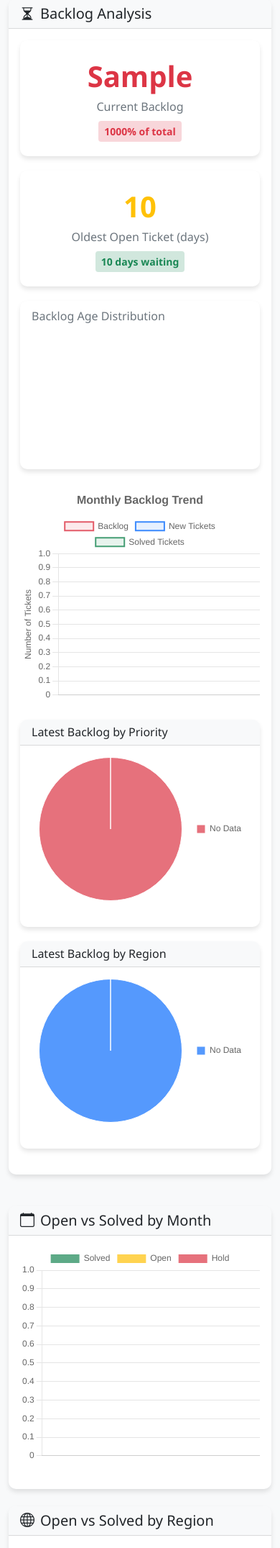
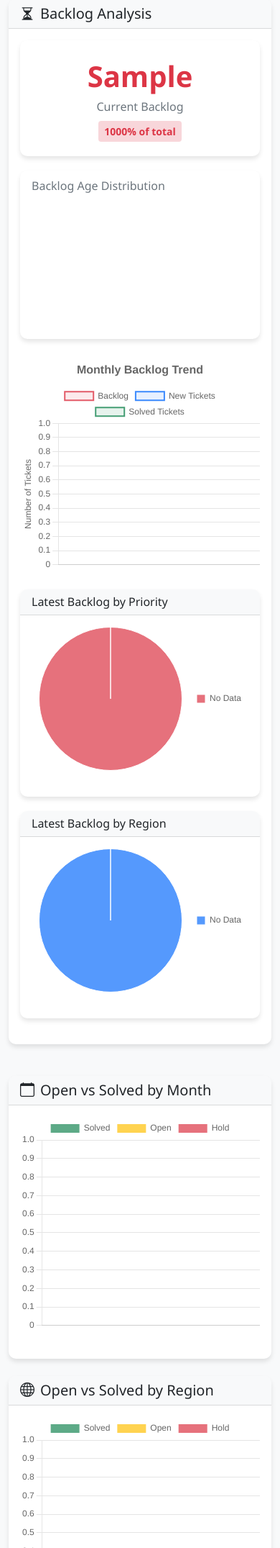
Before and after one commit to rahulbala1799/mc, a Flask app: template templates/ticket_overview.html in a window 390 px wide. Shown: the part 1449-3600 px from the top of the page at 72% size. Run offline with Flask 2, Linux system fonts and the light colour scheme; the template is opened without the code that fills it: most values are stand-ins (such as "Sample title", 1, 10 or a date in 2020); a map, chart or similar area stays blank; some libraries are stand-ins or nearby versions.

Commit message:
Remove 'Oldest Open Ticket (days)' card from dashboard

```diff
--- a/app.py
+++ b/app.py
@@ -401,69 +401,7 @@ def ticket_overview():
                 'counts': list(age_buckets.values())
             }
 
-            # Calculate oldest ticket age only for Open tickets
-            print(f"DEBUG: All unique ticket statuses: {df['Ticket status'].unique()}")
-
-            # Try a more robust approach to find "Open" tickets with multiple methods
-            # First, try standard case-insensitive string comparison
-            open_tickets = df[df['Ticket status'].str.lower() == 'open']
-            print(f"DEBUG: Method 1 - Found {len(open_tickets)} tickets with status 'open' (case-insensitive)")
-
-            # If that doesn't work, try using string.contains
-            if len(open_tickets) == 0:
-                open_tickets = df[df['Ticket status'].str.lower().str.contains('open')]
-                print(f"DEBUG: Method 2 - Found {len(open_tickets)} tickets with 'open' in status (contains)")
-
-            # If still no open tickets, try looking for anything that's not Solved/Hold/Pending/New
-            if len(open_tickets) == 0:
-                not_open_statuses = ['solved', 'hold', 'pending', 'new']
-                open_tickets = df[~df['Ticket status'].str.lower().isin(not_open_statuses)]
-                print(f"DEBUG: Method 3 - Found {len(open_tickets)} tickets that aren't in {not_open_statuses}")
-
-            # If we still can't find open tickets, use the backlog tickets as a fallback
-            if len(open_tickets) == 0:
-                open_tickets = df[df['Ticket solved - Date'].isna()]
-                print(f"DEBUG: Fallback - Using {len(open_tickets)} backlog tickets for age calculation")
-
-            # Log sample of open tickets to verify data
-            if not open_tickets.empty:
-                print(f"DEBUG: Sample of tickets used for age calculation (first 5):")
-                sample_open = open_tickets.head(5)
-                for idx, ticket in sample_open.iterrows():
-                    print(f"DEBUG: Ticket ID: {ticket.get('Ticket ID', 'N/A')}, Status: {ticket.get('Ticket status', 'N/A')}, Logged Date: {ticket.get('Logged - Date', 'N/A')}")
-
-            oldest_ticket_age = 0
-            if not open_tickets.empty:
-                # Ensure Logged - Date column is present and contains datetime values
-                if 'Logged - Date' in open_tickets.columns and not open_tickets['Logged - Date'].isnull().all():
-                    # Calculate age in days
-                    current_date = pd.Timestamp.today()
-                    open_tickets['age_days'] = (current_date - pd.to_datetime(open_tickets['Logged - Date'])).dt.days
-
-                    # Print age statistics
-                    print(f"DEBUG: Age calculation statistics - min: {open_tickets['age_days'].min() if not open_tickets['age_days'].isnull().all() else 'N/A'}, max: {open_tickets['age_days'].max() if not open_tickets['age_days'].isnull().all() else 'N/A'}, mean: {open_tickets['age_days'].mean() if not open_tickets['age_days'].isnull().all() else 'N/A'}")
-
-                    # Handle negative ages (future dates)
-                    neg_open_ages = len(open_tickets[open_tickets['age_days'] < 0])
-                    if neg_open_ages > 0:
-                        print(f"DEBUG: Found {neg_open_ages} tickets with negative ages - fixing")
-                        open_tickets.loc[open_tickets['age_days'] < 0, 'age_days'] = 0
-
-                    # Find the oldest ticket and its details
-                    if not open_tickets['age_days'].isnull().all():
-                        oldest_ticket_age = int(open_tickets['age_days'].max())
-                        oldest_ticket_idx = open_tickets['age_days'].idxmax()
-                        if oldest_ticket_idx in open_tickets.index:
-                            oldest_ticket = open_tickets.loc[oldest_ticket_idx]
-                            print(f"DEBUG: Oldest ticket found - ID: {oldest_ticket.get('Ticket ID', 'N/A')}, Age: {oldest_ticket_age} days, Logged: {oldest_ticket.get('Logged - Date', 'N/A')}")
-                        else:
-                            print(f"DEBUG: Oldest ticket index {oldest_ticket_idx} not found in dataframe")
-                    else:
-                        print("DEBUG: All tickets have null age values")
-                else:
-                    print("DEBUG: Logged - Date column missing or all null in open tickets")
-            else:
-                print("DEBUG: No tickets found for age calculation")
+            # Oldest ticket age calculation removed as it's no longer needed in the UI
 
         except Exception as e:
             print(f"Error in backlog calculation: {str(e)}")
@@ -504,7 +442,7 @@ def ticket_overview():
                 'labels': ['< 30 days', '30-60 days', '60-90 days', '> 90 days'],
                 'counts': [0, 0, 0, 0]
             }
-            oldest_ticket_age = 0
+            # Removed oldest_ticket_age initialization as it's no longer used
 
             # Try to calculate the age distribution even if monthly backlog failed
             try:
@@ -678,8 +616,7 @@ def ticket_overview():
             'pending_percentage': pending_percentage,
             'new_percentage': new_percentage,
             'within_sla_percentage': within_sla_percentage,
-            'current_backlog': current_backlog,
-            'oldest_ticket_age': oldest_ticket_age if 'oldest_ticket_age' in locals() else 0
+            'current_backlog': current_backlog
         }
 
         # Generate data for tables
--- a/templates/ticket_overview.html
+++ b/templates/ticket_overview.html
@@ -237,18 +237,7 @@
                                     </div>
                                 </div>
                             </div>
-                            <div class="col-md-3">
-                                <div class="card stat-card">
-                                    <div class="stat-value text-warning">{{ metrics.oldest_ticket_age }}</div>
-                                    <div class="stat-label">Oldest Open Ticket (days)</div>
-                                    <div class="mt-2">
-                                        <span class="ratio-indicator {% if metrics.oldest_ticket_age < 30 %}ratio-good{% elif metrics.oldest_ticket_age < 90 %}ratio-medium{% else %}ratio-bad{% endif %}">
-                                            {{ metrics.oldest_ticket_age }} days waiting
-                                        </span>
-                                    </div>
-                                </div>
-                            </div>
-                            <div class="col-md-6">
+                            <div class="col-md-9">
                                 <div class="card h-100">
                                     <div class="card-body">
                                         <h6 class="card-subtitle mb-3 text-muted">Backlog Age Distribution</h6>
```
